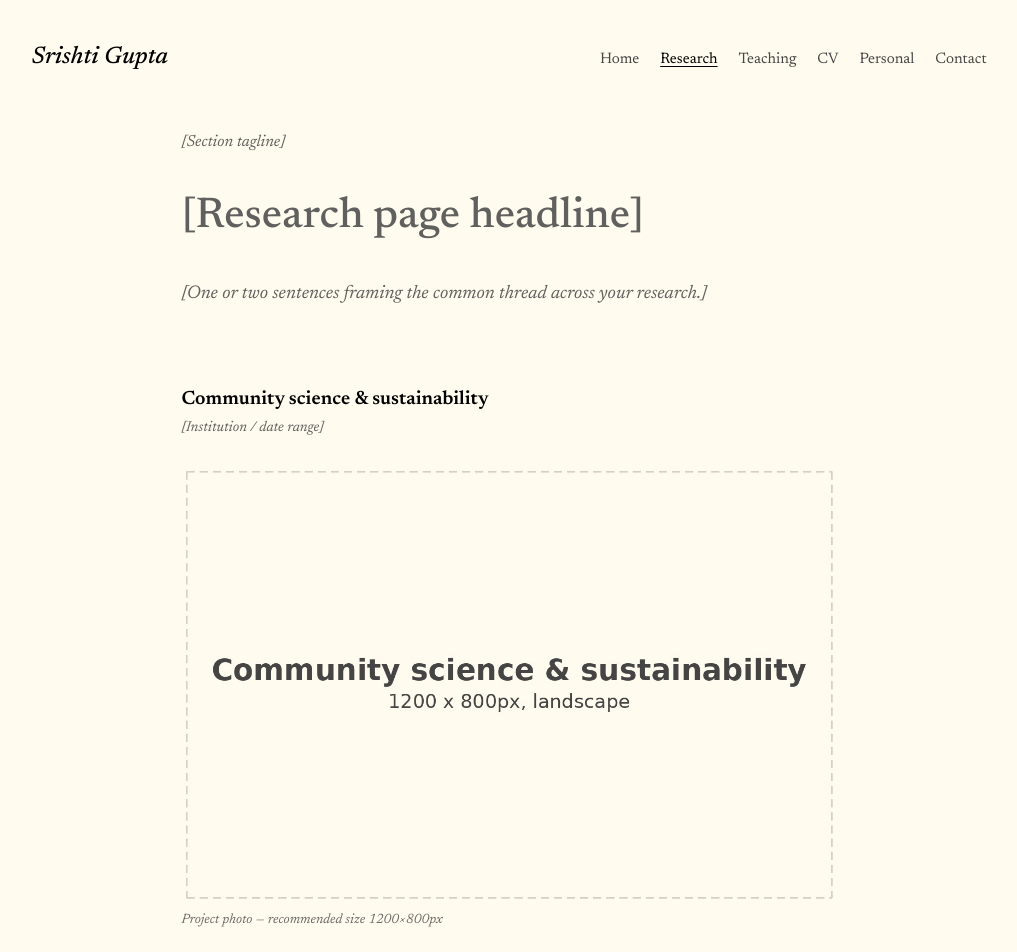
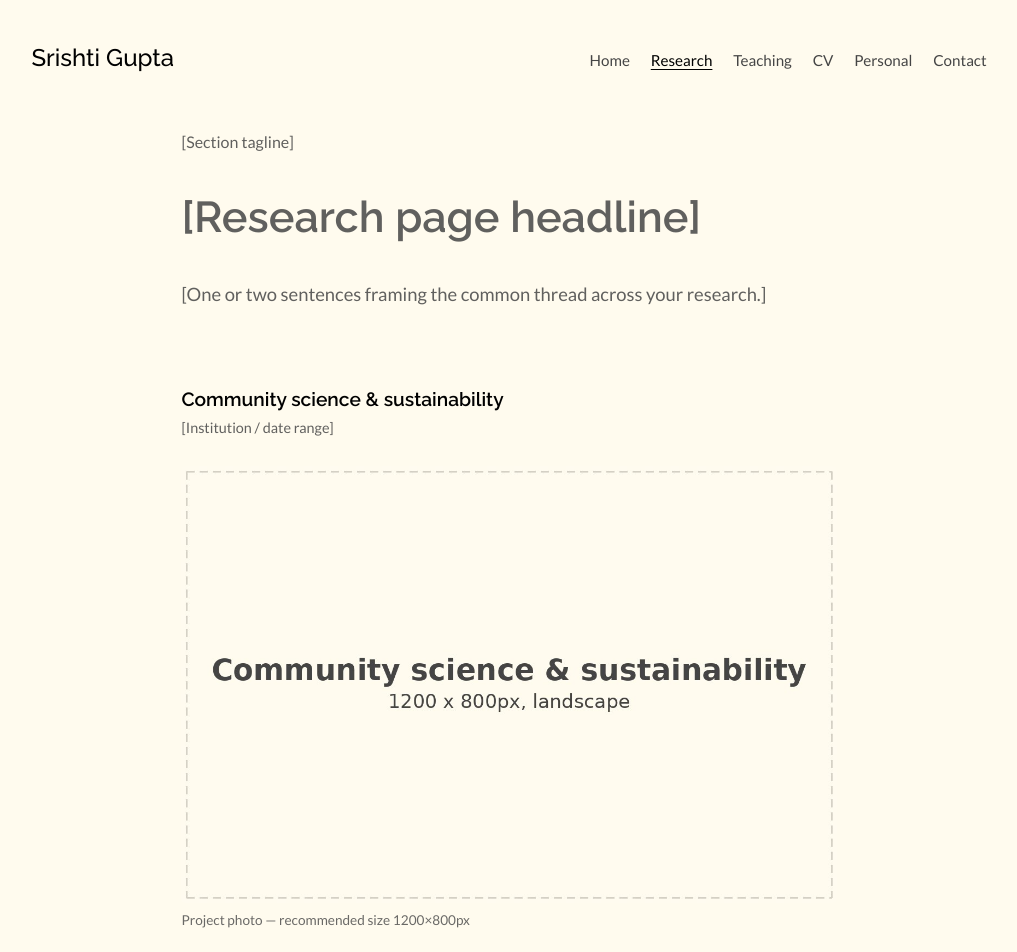
Before and after one commit to srishtigupta4/srishtigupta4.github.io, a plain HTML site: page research.html in a window 1280 px wide. Shown: the top 952 px of the page, without its empty margins (131-1148 px from the left). Drawn offline with Linux system fonts and the light colour scheme.

Commit message:
Add files via upload

```diff
--- a/assets/style.css
+++ b/assets/style.css
@@ -35,7 +35,7 @@ body {
   margin: 0;
   background: var(--cream);
   color: var(--ink);
-  font-family: "Newsreader", Georgia, "Times New Roman", serif;
+  font-family: "Lato", Arial, Helvetica, sans-serif;
   font-size: 18px;
   line-height: 1.65;
   -webkit-font-smoothing: antialiased;
@@ -60,13 +60,13 @@ a:focus-visible, button:focus-visible {
 .skip-link:focus { left: 1rem; top: 1rem; }
 
 h1, h2, h3, h4 {
-  font-family: "Newsreader", Georgia, serif;
+  font-family: "Raleway", Arial, Helvetica, sans-serif;
   font-weight: 600;
   color: var(--black);
   line-height: 1.2;
 }
 
-h1 { font-size: clamp(2rem, 5vw, 2.7rem); font-weight: 500; font-style: italic; }
+h1 { font-size: clamp(2rem, 5vw, 2.7rem); font-weight: 600; }
 h2 { font-size: 1.5rem; margin-top: 3rem; font-weight: 600; }
 h3 { font-size: 1.2rem; margin-bottom: 0.3rem; font-weight: 600; }
 
@@ -85,8 +85,7 @@ header.site-header { padding: 2.4rem 0 1.6rem; }
   gap: 0.6rem 1.4rem;
 }
 .site-title {
-  font-family: "Newsreader", serif;
-  font-style: italic;
+  font-family: "Raleway", Arial, Helvetica, sans-serif;
   font-weight: 500;
   font-size: 1.5rem;
   text-decoration: none;
@@ -118,7 +117,6 @@ nav.site-nav a[aria-current="page"] {
 /* ---------- Hero ---------- */
 .hero { padding: 1.6rem 0 1rem; }
 .hero .kicker {
-  font-style: italic;
   font-size: 1rem;
   color: var(--ink);
   margin-bottom: 0.4rem;
@@ -140,7 +138,6 @@ nav.site-nav a[aria-current="page"] {
 /* ---------- Placeholder callouts ---------- */
 .placeholder-text {
   color: var(--ink);
-  font-style: italic;
   opacity: 0.85;
 }
 .placeholder-img {
@@ -155,7 +152,6 @@ figure.ph {
 figure.ph figcaption {
   font-size: 0.85rem;
   color: var(--ink);
-  font-style: italic;
   margin-top: 0.4rem;
   opacity: 0.8;
 }
@@ -192,7 +188,6 @@ main { padding-bottom: 3rem; }
 .tags { display: flex; flex-wrap: wrap; gap: 0.5rem; margin: 1rem 0 0.4rem; }
 .tag {
   font-size: 0.82rem;
-  font-style: italic;
   color: var(--ink);
   background: var(--cream-raised);
   border: 1px solid var(--tan);
@@ -203,11 +198,11 @@ main { padding-bottom: 3rem; }
 .project { padding: 1.6rem 0; border-bottom: 1px solid var(--tan); }
 .project:last-child { border-bottom: none; }
 .project h3 { margin-bottom: 0.35rem; }
-.project .meta { font-size: 0.9rem; color: var(--ink); margin-bottom: 0.5rem; font-style: italic; }
+.project .meta { font-size: 0.9rem; color: var(--ink); margin-bottom: 0.5rem; }
 
 .paper-links { list-style: none; padding: 0; margin: 0.7rem 0 0; font-size: 0.92rem; }
 .paper-links li { padding: 0.35rem 0; color: var(--ink); }
-.paper-links .venue { color: var(--ink); opacity: 0.75; font-style: italic; }
+.paper-links .venue { color: var(--ink); opacity: 0.75; }
 
 .callout {
   background: var(--cream-raised);
@@ -240,7 +235,7 @@ main { padding-bottom: 3rem; }
   border-bottom: 1px solid var(--tan);
 }
 .timeline-item:last-child { border-bottom: none; }
-.timeline-item .when { font-size: 0.88rem; color: var(--ink); font-style: italic; }
+.timeline-item .when { font-size: 0.88rem; color: var(--ink); }
 @media (max-width: 540px) { .timeline-item { grid-template-columns: 1fr; } }
 
 /* ---------- Footer ---------- */
--- a/research.html
+++ b/research.html
@@ -7,7 +7,7 @@
 <meta name="description" content="Research page.">
 <link rel="preconnect" href="https://fonts.googleapis.com">
 <link rel="preconnect" href="https://fonts.gstatic.com" crossorigin>
-<link href="https://fonts.googleapis.com/css2?family=Newsreader:ital,wght@0,400;0,500;0,600;0,700;1,400;1,500;1,600&display=swap" rel="stylesheet">
+<link href="https://fonts.googleapis.com/css2?family=Lato:wght@400;700&family=Raleway:wght@500;600;700&display=swap" rel="stylesheet">
 <link rel="stylesheet" href="assets/style.css">
 </head>
 <body>
```
Also changed, not shown: contact.html (+1 -1 lines), cv.html (+1 -1 lines), index.html (+1 -1 lines), personal.html (+1 -1 lines), teaching.html (+1 -1 lines).
